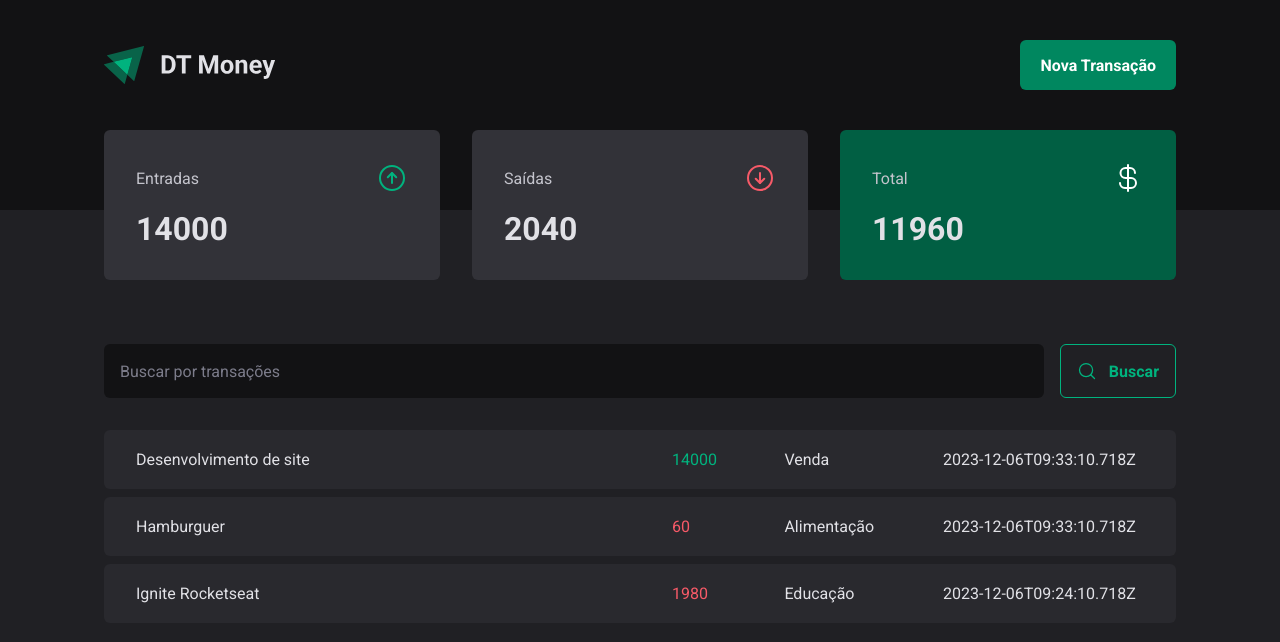
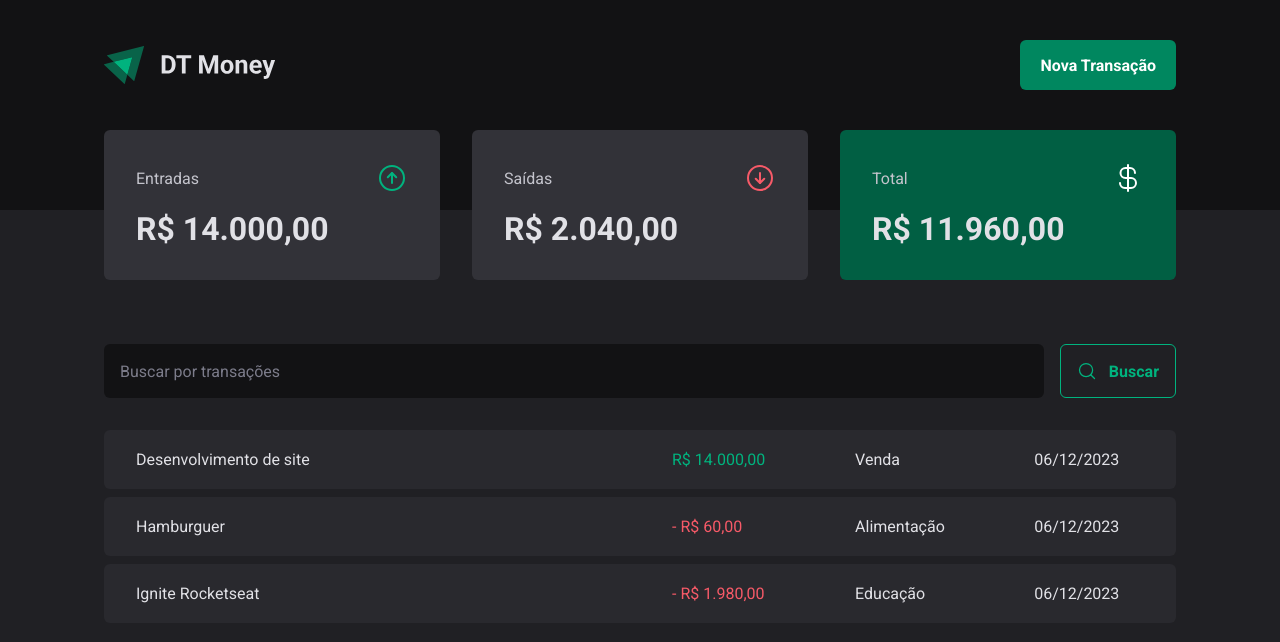
Before and after one commit to Maiquinho/dt-money, a React (Vite) app: page / in a window 1280 px wide. Shown: the top 642 px of the page. Built offline with nearby package versions, Linux system fonts and the light colour scheme; data requests are answered from the project's data file.

Commit message:
Commit: Formatando valores

```diff
--- a/src/components/Summary/index.tsx
+++ b/src/components/Summary/index.tsx
@@ -3,6 +3,7 @@
 
 import { ArrowCircleDown, ArrowCircleUp, CurrencyDollar } from "phosphor-react";
 import { SummaryCard, SummaryContainer } from "./styles";
+import { priceFormatter } from "../../utils/formatter";
 
 export function Summary(){
     const { transactions } = useContext(TransactionContext)
@@ -34,7 +35,7 @@
                     <ArrowCircleUp size={32} color="#00b37e" />
                 </header>
 
-                <strong>{summary.income}</strong>
+                <strong>{priceFormatter.format(summary.income)}</strong>
             </SummaryCard>
             <SummaryCard>
                 <header>
@@ -42,7 +43,7 @@
                     <ArrowCircleDown size={32} color="#f75a68" />
                 </header>
 
-                <strong>{summary.outcome}</strong>
+                <strong>{priceFormatter.format(summary.outcome)}</strong>
             </SummaryCard>
             <SummaryCard variant="green">
                 <header>
@@ -50,7 +51,7 @@
                     <CurrencyDollar size={32} color="#fff" />
                 </header>
 
-                <strong>{summary.total}</strong>
+                <strong>{priceFormatter.format(summary.total)}</strong>
             </SummaryCard>
         </SummaryContainer>
     )
--- a/src/pages/Transactions/index.tsx
+++ b/src/pages/Transactions/index.tsx
@@ -5,6 +5,7 @@
 
 import { PriceHighlight, TransactionsContainer, TransactionsTable } from "./styles";
 import { TransactionContext } from "../../contexts/TransactionsContext";
+import { dateFormatter, priceFormatter } from "../../utils/formatter";
 
 export function Transactions() {
     const { transactions } = useContext(TransactionContext)
@@ -24,11 +25,12 @@
                                 <td width="50%">{transaction.description}</td>
                                 <td>
                                     <PriceHighlight variant={transaction.type}>
-                                        {transaction.price}
+                                        {transaction.type === 'outcome' && '- '}
+                                        {priceFormatter.format(transaction.price)}
                                     </PriceHighlight>
                                 </td>
                                 <td>{transaction.category}</td>
-                                <td>{transaction.createdAt}</td>
+                                <td>{dateFormatter.format(new Date(transaction.createdAt))}</td>
                             </tr>
                         ))}
                     </tbody>
--- /dev/null
+++ b/src/utils/formatter.ts
@@ -0,0 +1,6 @@
+export const dateFormatter = new Intl.DateTimeFormat('pt-BR');
+
+export const priceFormatter = new Intl.NumberFormat('pt-BR', {
+    style: 'currency',
+    currency: 'BRL'
+});
```
